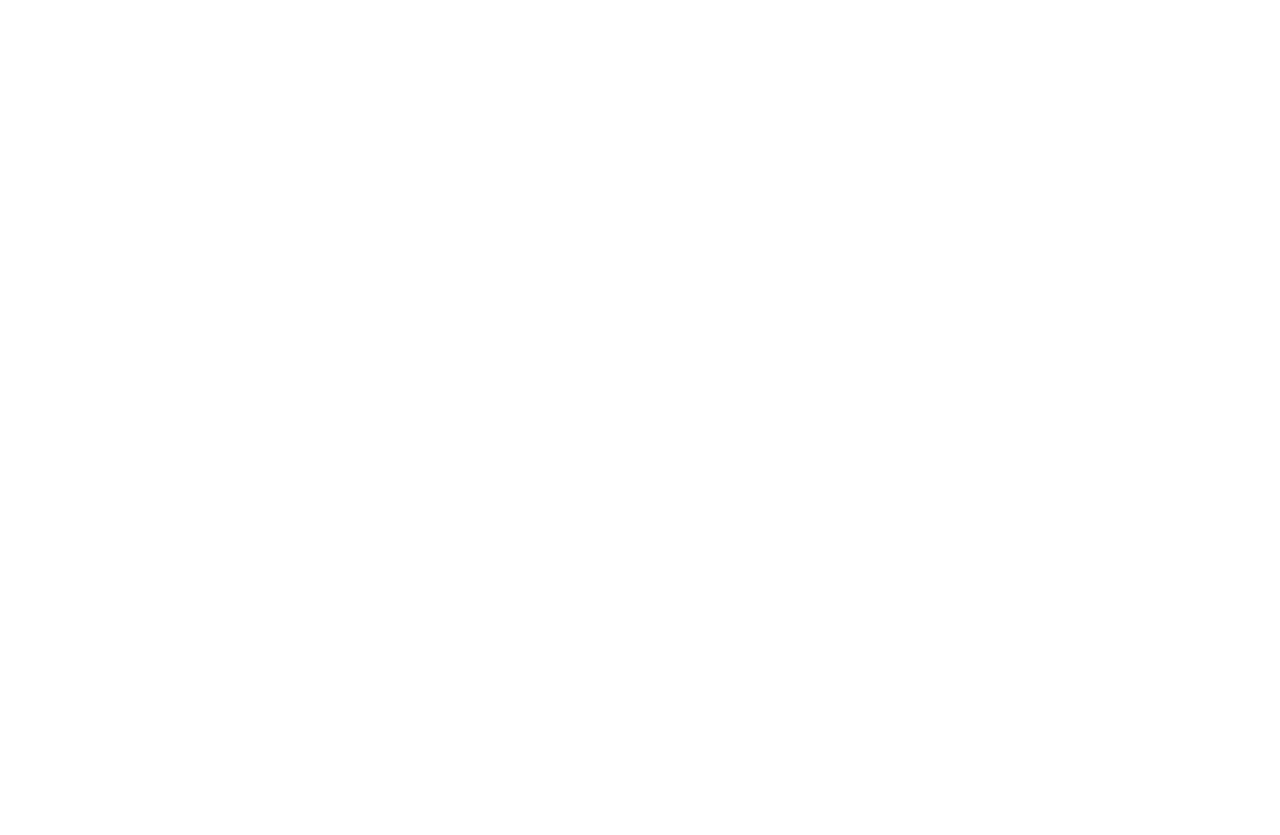
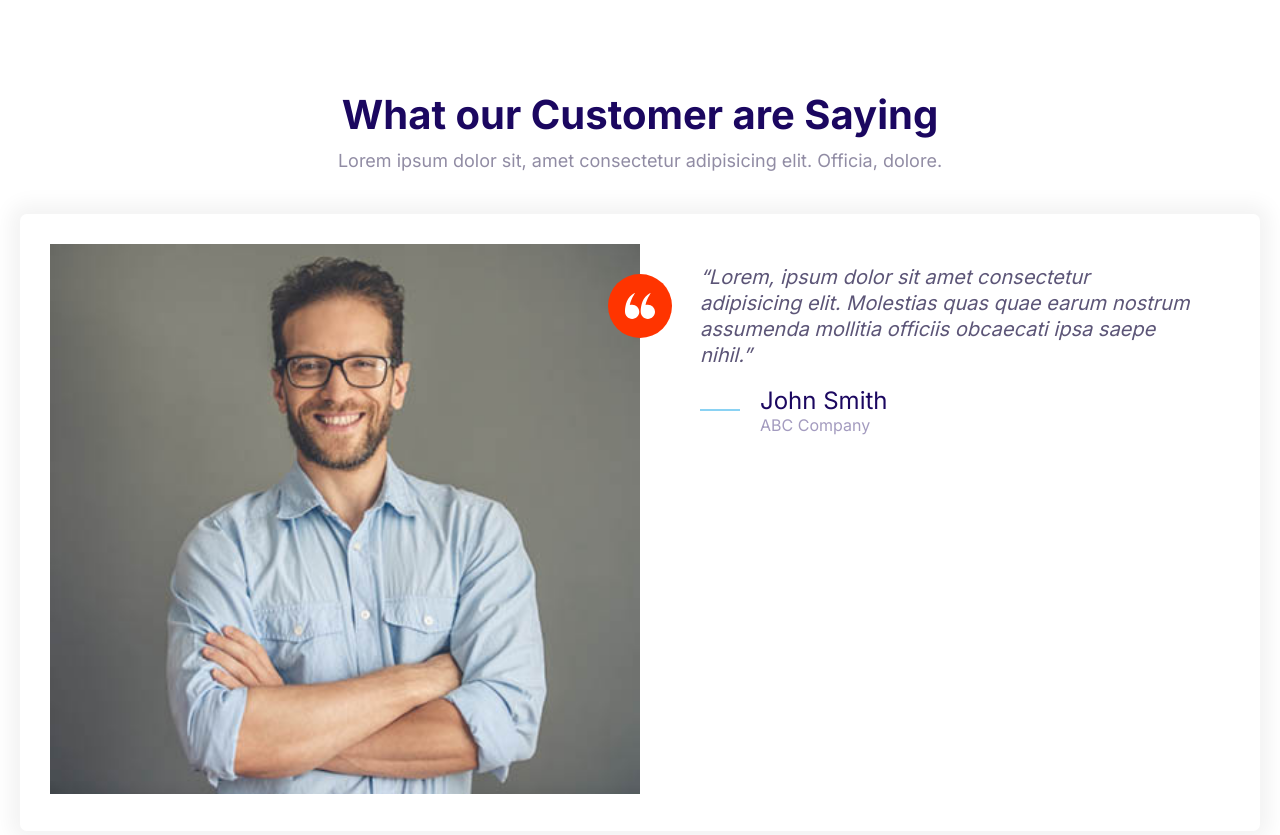
Before and after one commit to daniel008/Danielfy, a plain HTML site: page index.html in a window 1280 px wide. Before the commit the page ends 800 px from the top, so only its background shows below. Drawn offline with Linux system fonts and the light colour scheme.

Commit message:
Build the testimonials-block component.

```diff
--- a/css/style.css
+++ b/css/style.css
@@ -639,6 +639,7 @@
 
 .block__header {
   text-align: center;
+  margin-bottom: 4rem;
 }
 
 .block__heading {
--- a/index.html
+++ b/index.html
@@ -12,7 +12,42 @@
   <title>Danielfy</title>
 </head>
 <body>
-
+  <section class="block">
+    <header class="block__header">
+      <h2>What our Customer are Saying</h2>
+      <p>Lorem ipsum dolor sit, amet consectetur adipisicing elit. Officia, dolore.</p>
+    </header>
+    <div class="containner">
+      <div class="card testimonial">
+        <div class="grid grid--1x2">
+          <div class="testimonial__image">
+            <img src="images/testimonial.jpg" alt="A happy, smiling customer">
+            <span class="icon-container icon-container--accent">
+              <svg class="icon icon--white icon--small">
+                <use xlink:href="images/sprite.svg#quotes"></use>
+              </svg>
+            </span>
+          </div>
+          <blockquote class="quote">
+            <p class="quote__text">Lorem, ipsum dolor sit amet consectetur adipisicing elit. Molestias quas quae earum nostrum assumenda mollitia officiis obcaecati ipsa saepe nihil.</p>
+            <footer>
+              <div class="media">
+                <div class="media__image">
+                  <svg class="icon icon--primary quote__line">
+                    <use xlink:href="images/sprite.svg#line"></use>
+                  </svg>
+                </div>
+                <div class="media__body">
+                  <h3 class="media__title quote__author">John Smith</h3>
+                  <p class="quote__organization" >ABC Company</p>
+                </div>
+              </div>
+            </footer>
+          </blockquote>
+        </div>
+      </div>
+    </div>
+  </section>
   <script src="js/main.js"></script>
 </body>
 </html>
```
